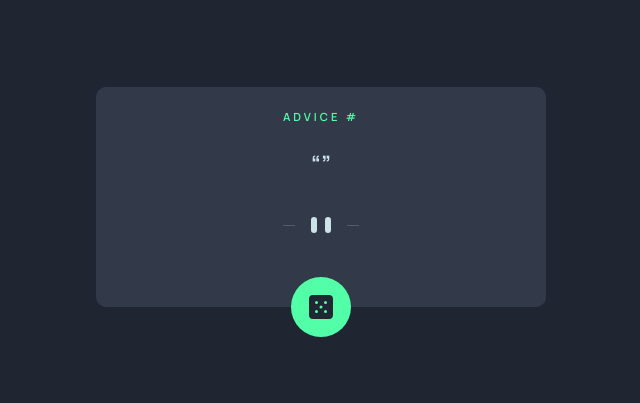
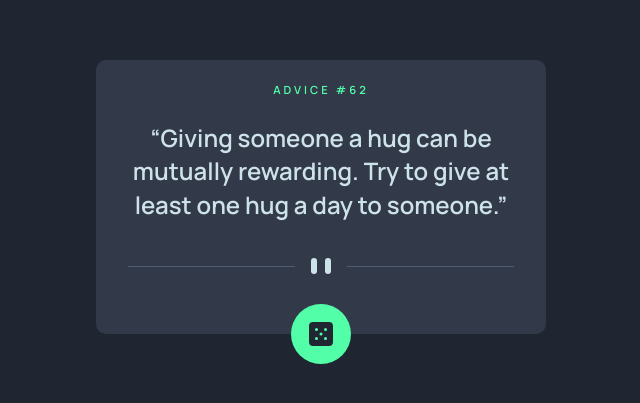
Before and after one commit to cqrlosArch/advice-generator, a website built with Vite: page index.html in a window 1280 px wide. Shown: the part 203-606 px from the top of the page, without its empty margins (319-959 px from the left). Built offline with nearby package versions, Linux system fonts and the light colour scheme; no server answers.

Commit message:
random advice

```diff
--- a/index.html
+++ b/index.html
@@ -16,8 +16,8 @@
     <main class="main">
       <section class="advice" aria-label="advice">
         <div class="advice__info">
-          <h1 class="advice__title">advice #</h1>
-          <p class="advice__text"></p>
+          <h1 class="advice__title">advice #62</h1>
+          <p class="advice__text">Giving someone a hug can be mutually rewarding. Try to give at least one hug a day to someone.</p>
         </div>
         <div class="advice__dice">
           <img src="./assets/icon-dice.svg" alt="icon-dice" />
```
